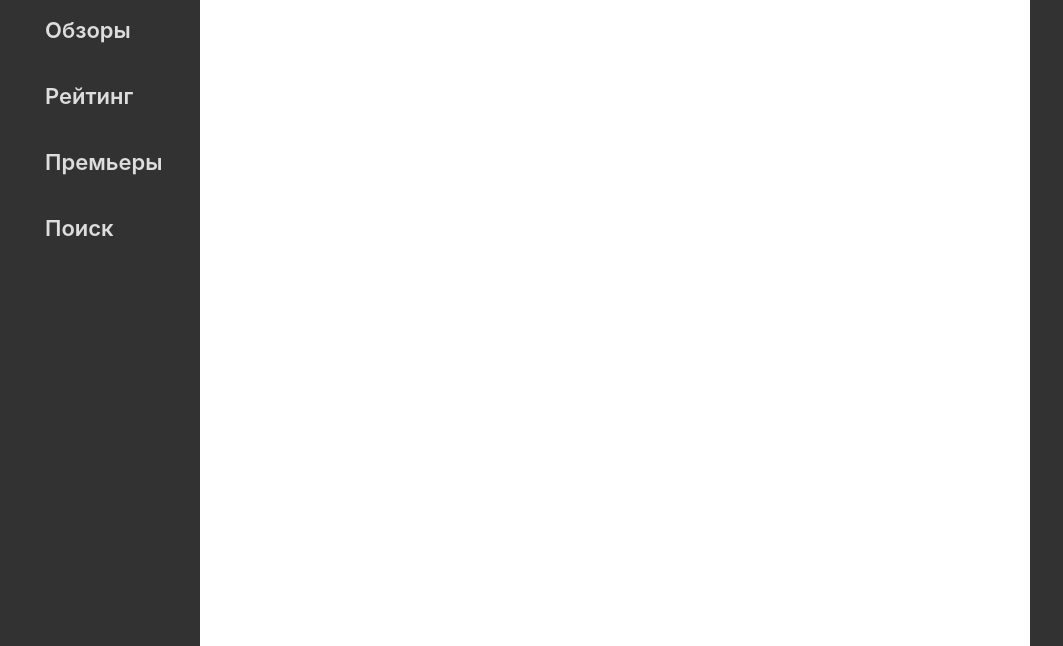
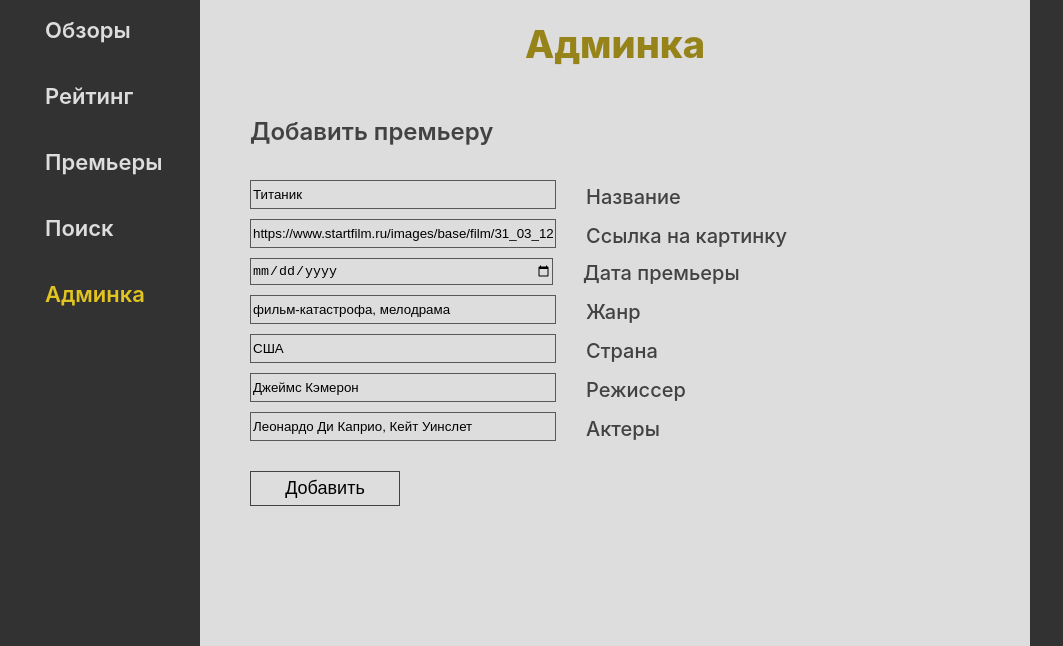
Before and after one commit to Serebrovskiy/movie-zone, a React app: page /admin in a window 1280 px wide. Shown: the part 154-800 px from the top of the page, 0-1063 px from the left. Built offline with nearby package versions, Linux system fonts and the light colour scheme.

Commit message:
added admin page

```diff
--- /dev/null
+++ b/src/components/Admin/Admin.css
@@ -0,0 +1,66 @@
+.admin {
+  width: 100%;
+  min-height: 100%;
+  background-color: #ddd;
+}
+
+.admin__title {
+  font-size: 38px;
+  font-weight: 800;
+  color: rgba(143, 123, 8, 0.911);
+}
+
+.admin__container {
+  max-width: 600px;
+  display: flex;
+  flex-direction: column;
+  justify-content: center;
+  /* border: 1px solid rgba(50, 50, 50, 0.2); */
+}
+
+.admin__subtitle {
+  text-align: left;
+  margin-left: 50px;
+  font-size: 24px;
+  font-weight: 600;
+  color: rgba(0, 0, 0, 0.7);
+}
+
+.admin__input {
+  margin: 10px 0 0 50px;
+  width: 300px;
+  height: 25px;
+  background-color: #ddd;
+  border: 1px solid rgba(0, 0, 0, 0.6);
+}
+
+.admin__button {
+  margin: 30px 0 0 50px;
+  width: 150px;
+  height: 35px;
+  background-color: #ddd;
+  border: 1px solid rgba(0, 0, 0, 0.7);
+  color: #000;
+  font-size: 18px;
+  font-weight: 400;
+}
+
+.admin__button:hover {
+  cursor: pointer;
+  background-color: rgba(0, 0, 0, 0.7);
+  color: #ddd;
+}
+
+.admin__text {
+  font-size: 20px;
+  font-weight: 500;
+  margin: 5px 0 0 30px;
+  color: rgba(0, 0, 0, 0.7);
+}
+
+.admin__label {
+  /* border: 1px solid #aaa; */
+  display: flex;
+  align-items: flex-end;
+  text-align: left;
+}
--- /dev/null
+++ b/src/components/Admin/Admin.js
@@ -0,0 +1,165 @@
+import React, { useState } from 'react';
+import './Admin.css';
+
+function Admin({ onAddPremieres }) {
+  const [name, setName] = useState('Титаник');
+  const [linkImage, setLinkImage] = useState('https://www.startfilm.ru/images/base/film/31_03_12/big_86561_15636.jpg');
+  const [date, setDate] = useState('');
+  const [genre, setGenre] = useState('фильм-катастрофа, мелодрама');
+  const [country, setСountry] = useState('США');
+  const [director, setDirector] = useState('Джеймс Кэмерон');
+  const [cast, setСast] = useState('Леонардо Ди Каприо, Кейт Уинслет');
+
+
+  function handleChangeInputName(e) {
+    setName(e.target.value);
+  }
+
+  function handleChangeInputLinkImage(e) {
+    setLinkImage(e.target.value);
+  }
+
+  function handleChangeInputDate(e) {
+    setDate(new Date(e.target.value)
+      .toLocaleString('nu', {
+        month: 'long',
+        day: 'numeric'
+      }));
+  }
+
+  function handleChangeInputGenre(e) {
+    setGenre(e.target.value);
+  }
+
+  function handleChangeInputCountry(e) {
+    setСountry(e.target.value);
+  }
+
+  function handleChangeInputDirector(e) {
+    setDirector(e.target.value);
+  }
+
+  function handleChangeInputCast(e) {
+    setСast(e.target.value);
+  }
+
+  function handleSubmit(e) {
+    e.preventDefault();
+
+    onAddPremieres({
+      name,
+      link: linkImage,
+      date,
+      genre,
+      country,
+      director,
+      cast,
+      id: Date.now(),
+    });
+
+    setName('');
+    setLinkImage('');
+    setDate('');
+    setGenre('');
+    setСountry('');
+    setDirector('');
+    setСast('');
+  }
+
+  return (
+    <div className="admin">
+      <h1 className="admin__title">Админка</h1>
+      <form onSubmit={handleSubmit}>
+
+        <div className="admin__container">
+          <h3 className="admin__subtitle">Добавить премьеру</h3>
+          <label className="admin__label">
+            <input
+              type="text"
+              className="admin__input"
+              name="inputName"
+              value={name}
+              onChange={handleChangeInputName}
+              placeholder="Титаник"
+              required
+            />
+            <span className="admin__text">Название</span>
+          </label>
+          <label className="admin__label">
+            <input
+              type="text"
+              className="admin__input"
+              name="inputAdmin"
+              value={linkImage}
+              onChange={handleChangeInputLinkImage}
+              placeholder="https://www.startfilm.ru/images/base/film/31_03_12/big_86561_15636.jpg"
+              required
+            />
+            <span className="admin__text">Ссылка на картинку</span>
+          </label>
+          <label className="admin__label">
+            <input
+              type="date"
+              className="admin__input"
+              name="date"
+              // value={date}
+              onChange={handleChangeInputDate}
+              placeholder=""
+              required
+            />
+            <span className="admin__text">Дата премьеры</span>
+          </label>
+
+          <label className="admin__label">
+            <input
+              type="text"
+              className="admin__input"
+              name="inputAdmin"
+              value={genre}
+              onChange={handleChangeInputGenre}
+              placeholder="фильм-катастрофа, мелодрама"
+            />
+            <span className="admin__text">Жанр</span>
+          </label>
+          <label className="admin__label">
+            <input
+              type="text"
+              className="admin__input"
+              name="inputAdmin"
+              value={country}
+              onChange={handleChangeInputCountry}
+              placeholder="США"
+            />
+            <span className="admin__text">Страна</span>
+          </label>
+          <label className="admin__label">
+            <input
+              type="text"
+              className="admin__input"
+              name="inputAdmin"
+              value={director}
+              onChange={handleChangeInputDirector}
+              placeholder="Джеймс Кэмерон"
+            />
+            <span className="admin__text">Режиссер</span>
+          </label>
+          <label className="admin__label">
+            <input
+              type="text"
+              className="admin__input"
+              name="inputAdmin"
+              value={cast}
+              onChange={handleChangeInputCast}
+              placeholder="Леонардо Ди Каприо, Кейт Уинслет"
+            />
+            <span className="admin__text">Актеры</span>
+          </label>
+          <button type="submit" className="admin__button" onClick={handleSubmit}>Добавить</button>
+        </div>
+
+      </form>
+    </div>
+  );
+}
+
+export default Admin;
--- a/src/components/App/App.js
+++ b/src/components/App/App.js
@@ -1,4 +1,4 @@
-import React from 'react';
+import React, { useState } from "react";
 import './App.css';
 import Header from '../Header/Header';
 import Main from '../Main/Main';
@@ -8,13 +8,40 @@ import InfoBlock from '../InfoBlock/InfoBlock'
 import { BrowserRouter } from 'react-router-dom';
 
 function App() {
+  const [premieres, setPremieres] = useState([]);
+
+  const addPremieresHandler = ({
+    name,
+    link,
+    date,
+    genre,
+    country,
+    director,
+    cast,
+    id
+  }) => {
+
+    const newPremieres = {
+      name,
+      link,
+      date,
+      genre,
+      country,
+      director,
+      cast,
+      id: premieres.length
+    };
+    setPremieres((prev) => [...prev, newPremieres]);
+    console.log(newPremieres)
+  }
+
   return (
     <div className="App">
 
       <Header />
       <BrowserRouter>
         <NavBar />
-        <Main />
+        <Main onAddPremieres={addPremieresHandler} premieres={premieres} />
         <InfoBlock />
       </BrowserRouter>
       <Footer />
--- a/src/components/Main/Main.js
+++ b/src/components/Main/Main.js
@@ -7,9 +7,11 @@ import Rating from '../Rating/Rating'
 import Premieres from '../Premieres/Premieres'
 import PremieresItemPage from '../Premieres/PremieresItemPage'
 import Search from '../Search/Search'
+import Admin from '../Admin/Admin'
 import { initialPremieresItems, initialReviewItems } from '../../utils/utils';
 
-function Main() {
+function Main({ onAddPremieres, premieres }) {
+
   return (
     <div className="main">
       <Switch>
@@ -33,15 +35,20 @@ function Main() {
         <Route exact path="/premieres">
           <Premieres
             data={initialPremieresItems}
+            premieres={premieres}
           />
         </Route>
         <Route path="/premieres/:id">
           <PremieresItemPage
             data={initialPremieresItems}
+            premieres={premieres}
           />
         </Route>
         <Route path="/search">
           <Search />
+        </Route>
+        <Route path="/admin">
+          <Admin onAddPremieres={onAddPremieres} />
         </Route>
       </Switch>
     </div>
--- a/src/components/NavBar/NavBar.js
+++ b/src/components/NavBar/NavBar.js
@@ -13,6 +13,7 @@ function NavBar() {
         <NavLink to="/rating" className="menu__link" activeClassName="menu__link_active">Рейтинг</NavLink>
         <NavLink to="/premieres" className="menu__link" activeClassName="menu__link_active">Премьеры</NavLink>
         <NavLink to="/search" className="menu__link" activeClassName="menu__link_active">Поиск</NavLink>
+        <NavLink to="/admin" className="menu__link" activeClassName="menu__link_active">Админка</NavLink>
       </div>
     </nav>
   );
--- a/src/components/Premieres/Premieres.js
+++ b/src/components/Premieres/Premieres.js
@@ -3,19 +3,26 @@ import './Premieres.css';
 import PremieresItem from './PremieresItem';
 
 
-function Premieres({ data }) {
+function Premieres({ data, premieres }) {
 
   return (
     <div className="premieres">
       <h1 className="premieres__title">Скоро в кино</h1>
       <div className="premieres__container">
         {
-          data.map(elem =>
+          // data.map(elem =>
+          //   <PremieresItem
+          //     item={elem}
+          //     key={elem.id}
+          //   />
+          // )
+          premieres.map(elem =>
             <PremieresItem
               item={elem}
               key={elem.id}
             />
-          )
+          ).reverse()
+
         }
       </div>
     </div>
--- a/src/components/Premieres/PremieresItem.js
+++ b/src/components/Premieres/PremieresItem.js
@@ -2,16 +2,17 @@ import React from 'react';
 import './PremieresItem.css';
 import { Link, useRouteMatch } from 'react-router-dom';
 
-function PremieresItem({ item }) {
+function PremieresItem({ item }, key) {
 
   const { url } = useRouteMatch();
+  console.log(key)
 
   return (
     <div className="premieres-item">
-      <Link to={`${url}/${item.id}`} style={{textDecoration: 'none'}}>
-        <img className="premieres-item__image" src={item.link} alt="" />
-        <h3 className="premieres-item__name">{item.name}</h3>
-        <p className="premieres-item__date">Дата выхода: {item.date}</p>
+      <Link to={`${url}/${item.id}`} style={{ textDecoration: 'none' }}>
+        <img className="premieres-item__image" src={item.link || "https://www.startfilm.ru/images/base/film/31_03_12/big_86561_15636.jpg"} alt="" />
+        <h3 className="premieres-item__name">{item.name || "Премьера"}</h3>
+        <p className="premieres-item__date">Дата выхода: {item.date || "1 января"}</p>
       </Link>
     </div>
   );
--- a/src/components/UI/AccountLogin.js
+++ b/src/components/UI/AccountLogin.js
@@ -1,14 +1,13 @@
 import React from 'react';
 import './AccountLogin.css';
 
-
 function AccountLogin() {
   return (
-    <from className="account-login">
+    <form className="account-login">
       <input type="text" className="account-login_input" name="inputLogin" />
       <input type="text" className="account-login_input" name="inputPassword" />
       <button type="button" className="account-login_button">войти</button>
-    </from>
+    </form>
   );
 }
 
```
Also changed, not shown: src/components/Premieres/PremieresItemPage.css (+9 -6 lines), src/components/Premieres/PremieresItemPage.js (+10 -8 lines), public/manifest.json.
